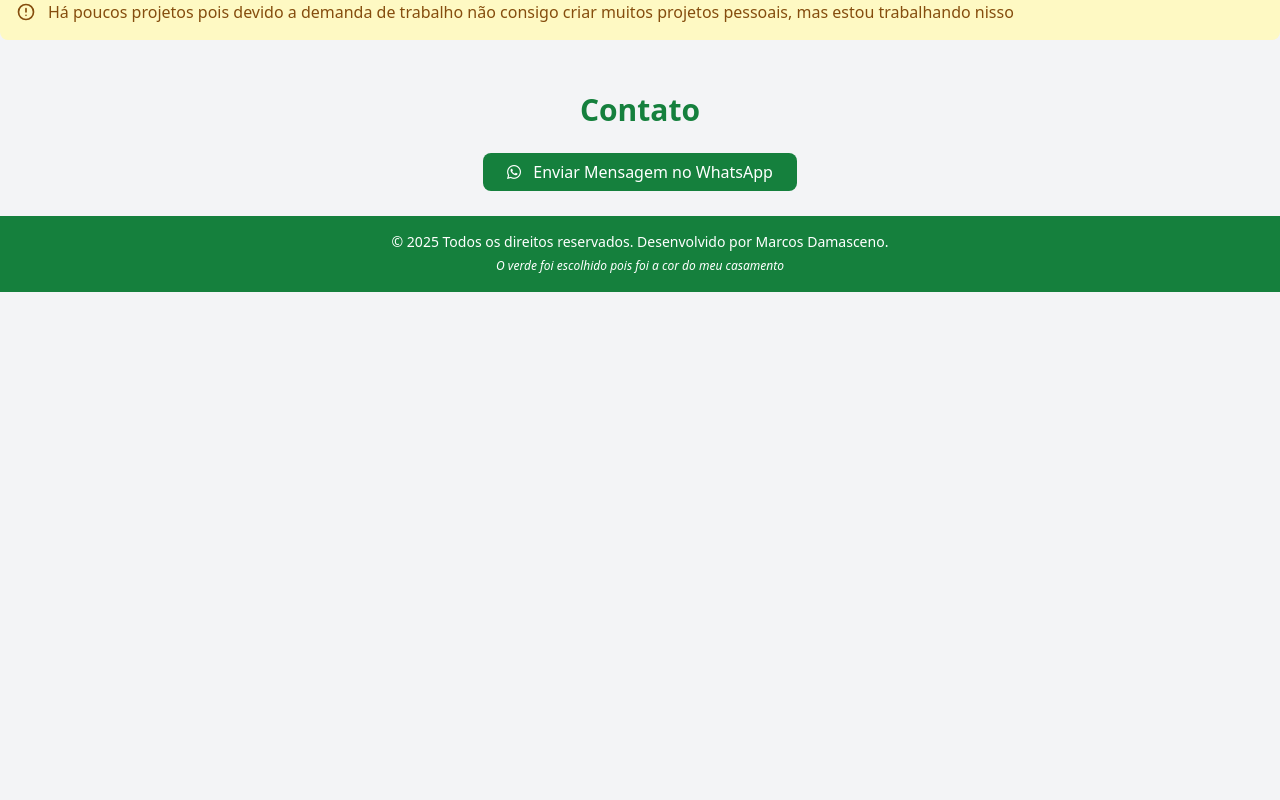
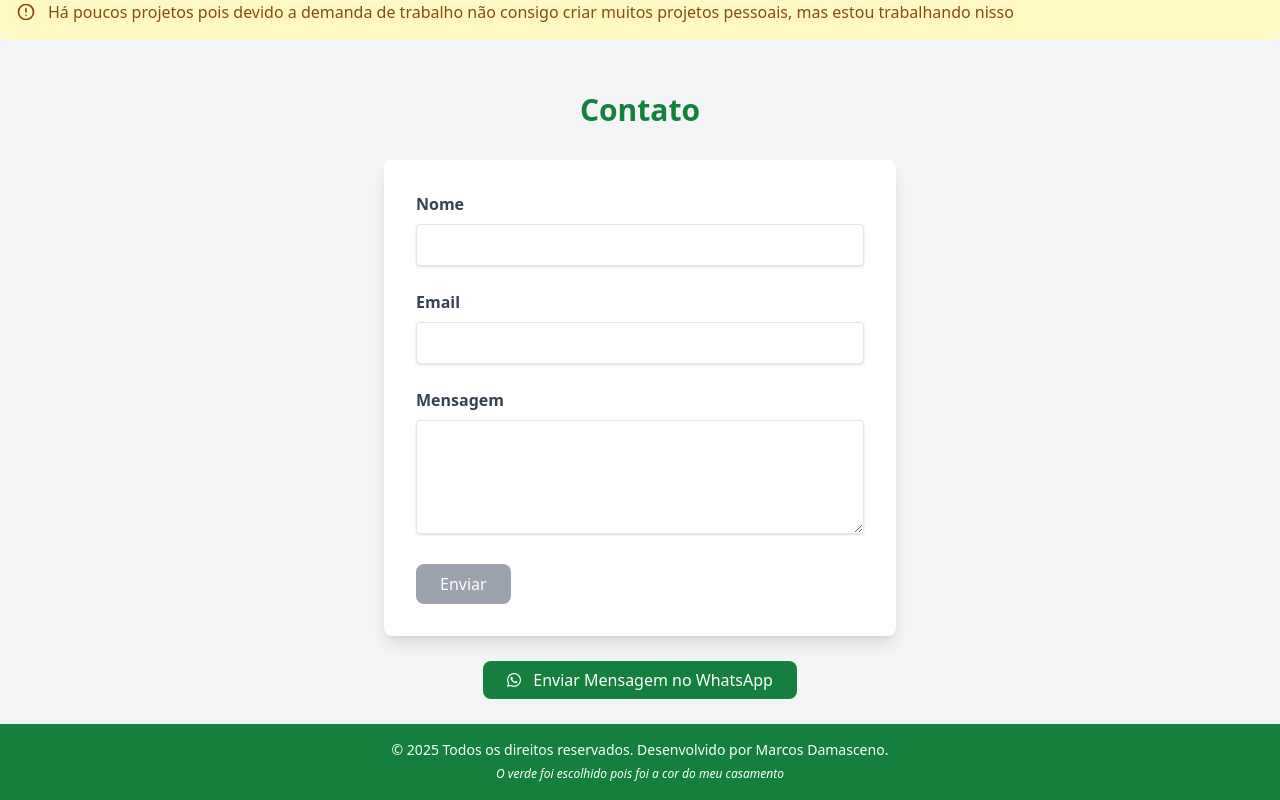
Before and after one commit to marcosluan00/marcosluan00.github.io, an Angular app: page / in a window 1280 px wide. Shown: the part 3360-4160 px from the top of the page. Before the commit the page ends 3652 px from the top, so only its background shows below. Built offline with nearby package versions, Linux system fonts and the light colour scheme.

Commit message:
adicao do form contato

```diff
--- a/angular.json
+++ b/angular.json
@@ -44,6 +44,11 @@
           },
           "configurations": {
             "production": {
+             "fileReplacements": [
+              {
+                "replace": "src/environments/environment.ts",
+                "with": "src/environments/environment.prod.ts"
+              }],
               "budgets": [
                 {
                   "type": "initial",
--- a/package.json
+++ b/package.json
@@ -21,6 +21,7 @@
     "@angular/platform-server": "^18.0.0",
     "@angular/router": "^18.0.0",
     "@angular/ssr": "^18.0.6",
+    "emailjs-com": "^3.2.0",
     "express": "^4.18.2",
     "rxjs": "~7.8.0",
     "tslib": "^2.3.0",
--- a/src/app/contatos/contatos.component.css
+++ b/src/app/contatos/contatos.component.css
@@ -0,0 +1,7 @@
+.success {
+    color: green;
+  }
+
+  .error {
+    color: red;
+  }
--- a/src/app/contatos/contatos.component.html
+++ b/src/app/contatos/contatos.component.html
@@ -1,45 +1,63 @@
 <div class="container mx-auto px-4 py-8">
   <h2 class="text-3xl font-bold mb-8 text-center text-green-700">Contato</h2>
 
-  <!-- <form #contactForm="ngForm" (ngSubmit)="onSubmit(contactForm)" class="max-w-lg mx-auto bg-white p-8 rounded-lg shadow-lg">
+  <form [formGroup]="contactForm" (ngSubmit)="onSubmit()" class="max-w-lg mx-auto bg-white p-8 rounded-lg shadow-lg">
     <div class="mb-6">
       <label for="name" class="block text-gray-700 font-bold mb-2">Nome</label>
-      <input type="text" id="name" name="name" ngModel required
-      class="shadow border rounded w-full py-2 px-3 text-gray-700 focus:outline-none focus:ring-2 focus:ring-green-700"/>
+      <input type="text" id="name" formControlName="name"
+        class="shadow border rounded w-full py-2 px-3 text-gray-700 focus:outline-none focus:ring-2 focus:ring-green-700" />
+        @if(contactForm.get('name')?.invalid && contactForm.get('name')?.touched){
+          <div class="text-red-500">
+            Nome deve ter pelo menos 3 caracteres.
+          </div>
+        }
+
     </div>
 
     <div class="mb-6">
       <label for="email" class="block text-gray-700 font-bold mb-2">Email</label>
-      <input type="email" id="email" name="email" ngModel required
-      class="shadow border rounded w-full py-2 px-3 text-gray-700 focus:outline-none focus:ring-2 focus:ring-green-700"/>
+      <input type="email" id="email" formControlName="email"
+        class="shadow border rounded w-full py-2 px-3 text-gray-700 focus:outline-none focus:ring-2 focus:ring-green-700" />
+
+      @if(contactForm.get('email')?.invalid && contactForm.get('email')?.touched){
+        <div class="text-red-500">
+          Insira um email válido.
+        </div>
+      }
     </div>
 
     <div class="mb-6">
       <label for="message" class="block text-gray-700 font-bold mb-2">Mensagem</label>
-      <textarea id="message" name="message" ngModel required rows="4"
-      class="shadow border rounded w-full py-2 px-3 text-gray-700 focus:outline-none focus:ring-2 focus:ring-green-700">
-      </textarea>
+      <textarea id="message" formControlName="message" rows="4"
+        class="shadow border rounded w-full py-2 px-3 text-gray-700 focus:outline-none focus:ring-2 focus:ring-green-700"></textarea>
+
+      @if(contactForm.get('message')?.invalid && contactForm.get('message')?.touched){
+        <div class="text-red-500">
+          A mensagem deve ter pelo menos 10 caracteres.
+        </div>
+      }
     </div>
 
     <button type="submit"
-      class="bg-green-700 text-white px-6 py-2 rounded-lg hover:bg-green-800 transition-colors duration-300 focus:outline-none focus:ring-2 focus:ring-green-700 focus:ring-offset-2"
-    > Enviar </button>
+      class="text-white px-6 py-2 rounded-lg transition-colors duration-300 focus:outline-none focus:ring-2 focus:ring-green-700 focus:ring-offset-2"
+      [ngClass]="{'bg-green-700 hover:bg-green-800': !contactForm.invalid, 'bg-gray-400 cursor-not-allowed': contactForm.invalid}"
+      [disabled]="contactForm.invalid">
+      Enviar
+    </button>
+
 
     @if(submitMessage){
-      <div class="mt-4 p-4 rounded-lg text-center" [ngClass]="{'bg-green-100 text-green-700': isSuccess, 'bg-red-100 text-red-700': !isSuccess}">
-        {{ submitMessage }}
-      </div>
+      <div class="mt-4 p-4 rounded-lg text-center"
+      [ngClass]="{'bg-green-100 text-green-700': isSuccess, 'bg-red-100 text-red-700': !isSuccess}">
+      {{ submitMessage }}
+    </div>
     }
-
-  </form> -->
+  </form>
 
   <div class="text-center mt-8">
-    <a
-      href="https://wa.me/5595981175777?text=Olá,%20vim%20%20entrar%20em%20contato!"
-      target="_blank"
+    <a href="https://wa.me/5595981175777?text=Olá,%20vim%20%20entrar%20em%20contato!" target="_blank"
       rel="noopener noreferrer"
-      class="bg-green-700 text-white px-6 py-2 rounded-lg hover:bg-green-800 transition-colors duration-300 focus:outline-none focus:ring-2 focus:ring-green-700 focus:ring-offset-2"
-    >
+      class="bg-green-700 text-white px-6 py-2 rounded-lg hover:bg-green-800 transition-colors duration-300 focus:outline-none focus:ring-2 focus:ring-green-700 focus:ring-offset-2">
       <i class="fa-brands fa-whatsapp mr-2"></i> Enviar Mensagem no WhatsApp
     </a>
   </div>
--- a/src/app/contatos/contatos.component.ts
+++ b/src/app/contatos/contatos.component.ts
@@ -1,33 +1,56 @@
 import { CommonModule } from '@angular/common';
 import { Component } from '@angular/core';
-import {FormsModule} from '@angular/forms';
+import {FormBuilder, FormGroup, FormsModule, NgControl, ReactiveFormsModule, Validators} from '@angular/forms';
+import emailjs, { EmailJSResponseStatus } from 'emailjs-com';
+import { environment } from '../../environments/environment';
 
 @Component({
   selector: 'app-contatos',
   standalone: true,
-  imports: [CommonModule, FormsModule],
+  imports: [CommonModule, ReactiveFormsModule ],
   templateUrl: './contatos.component.html',
   styleUrl: './contatos.component.css'
 })
 export class ContatosComponent {
+  contactForm: FormGroup = new FormGroup({});
   submitMessage: string | null = null;
   isSuccess: boolean = false;
 
-  onSubmit(form: any) {
-    if (form.valid) {
-      const name = form.value.name;
-      const email = form.value.email;
-      const message = form.value.message;
-      const mailtoLink = `mailto:marcos.damascenorr@gmail.com?subject=Contato de ${name}&body=${message} (Email: ${email})`;
+  constructor(private fb: FormBuilder) {
+    this.contactForm = this.fb.group({
+      name: ['', [Validators.required, Validators.minLength(3)]],
+      email: ['', [Validators.required, Validators.email]],
+      message: ['', [Validators.required, Validators.minLength(10)]]
+    });
+  }
 
-      window.location.href = mailtoLink;
+  onSubmit() {
 
-      this.isSuccess = true;
-      this.submitMessage = 'Redirecionando para o cliente de e-mail...';
-      form.reset();
-    } else {
+    if (this.contactForm.invalid) {
       this.isSuccess = false;
       this.submitMessage = 'Por favor, preencha todos os campos corretamente.';
+      return;
     }
+
+    const templateParams = {
+      name: this.contactForm.value.name,
+      email: this.contactForm.value.email,
+      message: this.contactForm.value.message
+    };
+
+      // emailjs.send('YOUR_SERVICE_ID', 'YOUR_TEMPLATE_ID', templateParams, 'YOUR_USER_ID')
+
+      emailjs.send(environment.emailJsServiceId, environment.emailJsTemplateId, templateParams, environment.emailJsUserId )
+      .then((response: EmailJSResponseStatus) => {
+        console.log('SUCCESS!', response.status, response.text);
+        this.isSuccess = true;
+        this.submitMessage = 'Email enviado com sucesso!';
+        this.contactForm.reset();
+      }, (error) => {
+        console.log('FAILED...', error);
+        this.isSuccess = false;
+        this.submitMessage = 'Ocorreu um erro ao enviar o email. Tente novamente mais tarde.';
+      });
   }
+
 }
--- /dev/null
+++ b/src/environments/environment.prod.ts
@@ -0,0 +1,6 @@
+export const environment = {
+    production: true,
+    emailJsServiceId: process.env['EMAILJS_SERVICE_ID'],
+    emailJsTemplateId: process.env['EMAILJS_TEMPLATE_ID'],
+    emailJsUserId: process.env['EMAILJS_USER_ID']
+  };
--- /dev/null
+++ b/src/environments/environment.ts
@@ -0,0 +1,6 @@
+export const environment = {
+    production: false,
+    emailJsServiceId: 'service_oev0joq',
+    emailJsTemplateId: 'template_mdadmgr',
+    emailJsUserId: 'bJ3ZC283u_mr_FVIz'
+  };
```
Also changed, not shown: 2 other files (tests, documents, lock files or other folders).
